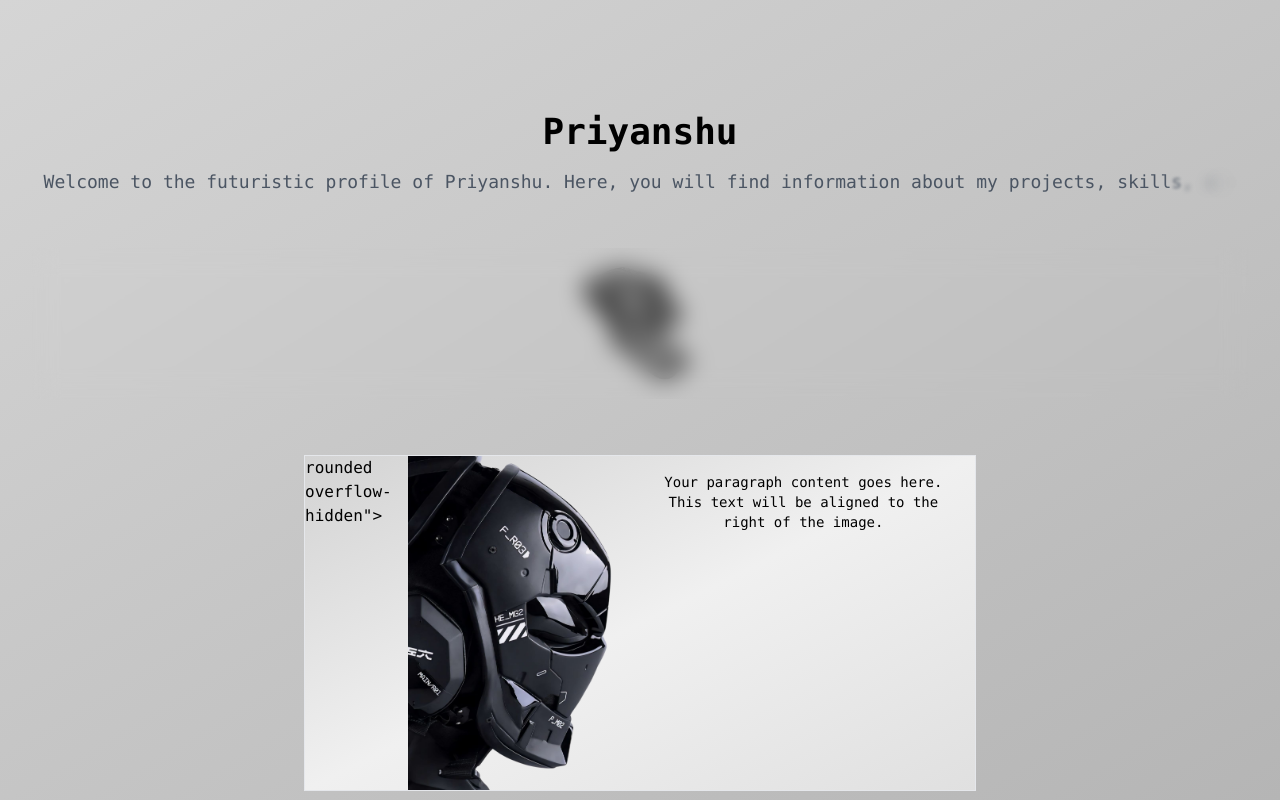
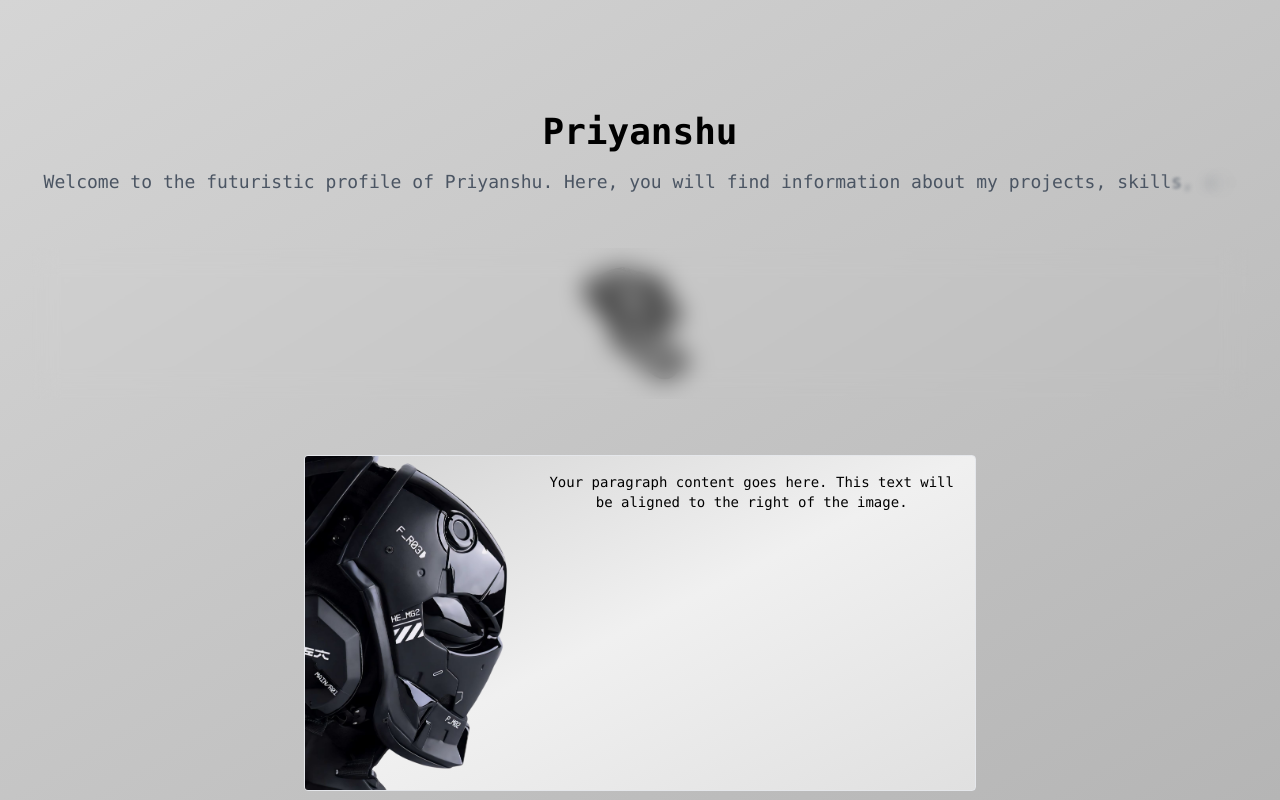
Before and after one commit to Priyansxu/Website, a Next.js app: page / in a window 1280 px wide. Built offline with nearby package versions, Linux system fonts and the light colour scheme.

Commit message:
Update index.js

```diff
--- a/pages/index.js
+++ b/pages/index.js
@@ -64,7 +64,7 @@ export default function Page() {
           </div>
         </section>
      <section className="my-6 mx-4 md:mx15">
-<div className="max-w-md mx-auto sm:max-w-lg md:max-w-lg lg:max-w-xl xl:max-w-2xl flex bg-gradient-to-br from-[#d3d3d3] via-[#e0e0e0] to-[#bfbfbf] border border-gradient-to-br from-[#cdcdcd] via-[#f0f0f0] to-[#e0e0e0]"> rounded overflow-hidden">
+<div className="max-w-md mx-auto sm:max-w-lg md:max-w-lg lg:max-w-xl xl:max-w-2xl flex bg-gradient-to-br from-[#d3d3d3] via-[#e0e0e0] to-[#bfbfbf] border border-gradient-to-br from-[#cdcdcd] via-[#f0f0f0] to-[#e0e0e0] rounded overflow-hidden">
       <div className="flex-none w-1/3">
         <Image
           src={Helmet}
```
